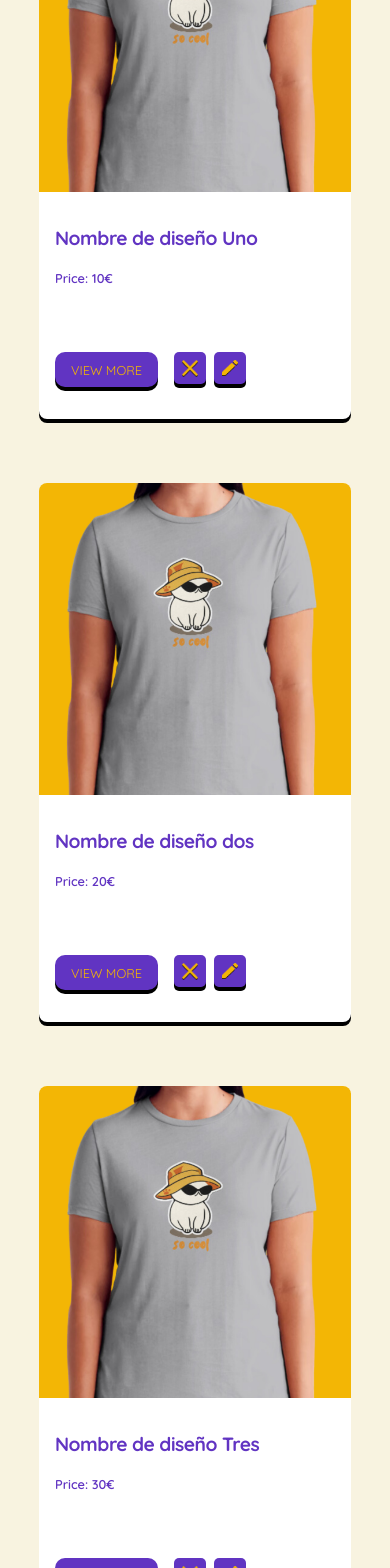
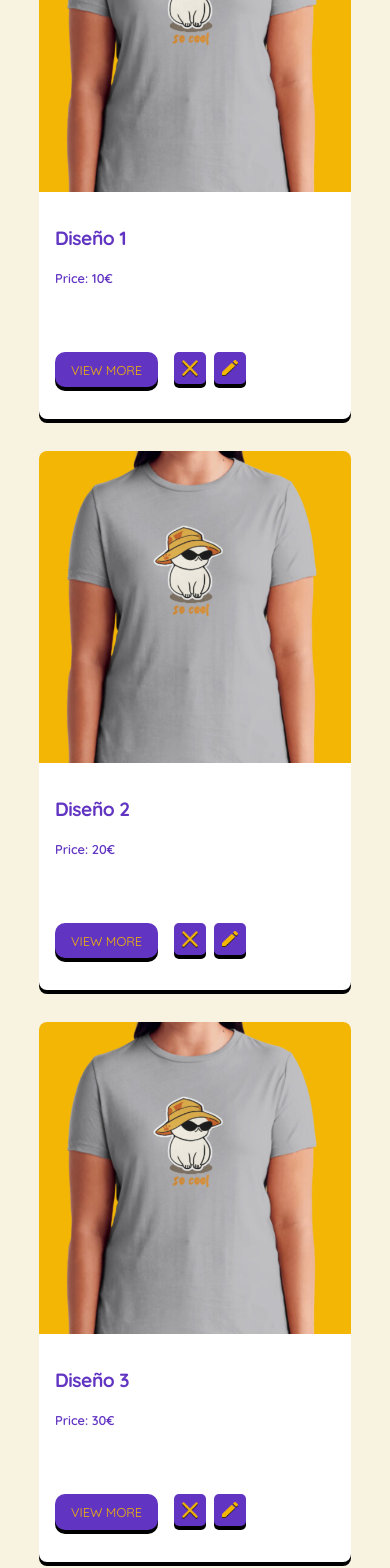
Before and after one commit to sophiawm/BerryGoods, a React (Vite) app: page /homepage in a window 390 px wide. Shown: the part 432-2000 px from the top of the page. Built offline with nearby package versions, Linux system fonts and the light colour scheme; data requests are answered from the project's data file.

Commit message:
update: stylestoresponsivecomplete

```diff
--- a/api/db.json
+++ b/api/db.json
@@ -23,8 +23,8 @@
   "products": [
     {
       "id": 1,
-      "name": "Nombre de diseño Uno",
-      "description":"Descripción del producto Uno",
+      "name": "Diseño 1",
+      "description":"Descripción del producto 1",
       "color": "#212121",
       "price": 10,
       "categoryId": 1,
@@ -38,13 +38,13 @@
 
     {
       "id": 2,
-      "name": "Nombre de diseño dos",
-      "description":"Descripción del producto dos",
+      "name": "Diseño 2",
+      "description":"Descripción del producto 2",
       "color": "#fff",
       "price": 20,
       "categoryId": 2,
       "images":"/src/assets/design2.png",
-       "formato":{
+      "formato":{
         "pixeles":"6000 × 3999",
         "in":"i20 × 13,3n",
         "formato":"jpg"
@@ -53,8 +53,8 @@
 
     {
       "id": 3,
-      "name": "Nombre de diseño Tres",
-      "description":"Descripción del producto Tres",
+      "name": "Diseño 3",
+      "description":"Descripción del producto 3",
       "color": "red",
       "price": 30,
       "categoryId": 6,
@@ -68,8 +68,8 @@
 
     {
       "id": 4,
-      "name": "Nombre de diseño Cuatro",
-      "description":"Descripción del producto Tres",
+      "name": "Diseño 4",
+      "description":"Descripción del producto 4",
       "color": "blue",
       "price": 30,
       "categoryId": 6,
--- a/src/components/ColorOptions.jsx
+++ b/src/components/ColorOptions.jsx
@@ -6,9 +6,11 @@ const ColorOptionsWrap = styled.div`
   display: flex;
   flex-direction: column;
   gap: 0.8rem;
+  margin: 1rem 0rem 2rem;
 `
 const ConbinationSelector = styled.h3`
-  font: normal 600 clamp(0.688rem, 0.455rem + 1.16vw, 1.5rem) 'Quicksans', sans-serif;
+  font-size: 1rem;
+  font-family: 'Quicksand';
   color: #6134C2;
 `
 
--- a/src/components/Header.jsx
+++ b/src/components/Header.jsx
@@ -19,7 +19,7 @@ const Navbar = () => {
     <Header>
       <Nav>
         <Logo>
-          <img src="src/assets/nav-logo.png" alt="Logo" />
+          <img src="../src/assets/nav-logo.png" alt="Logo" />
         </Logo>
         {menuOpen ? (
           <BurgerIcon onClick={toggleMenu}>
--- a/src/components/Login.jsx
+++ b/src/components/Login.jsx
@@ -31,6 +31,7 @@ const MainWrap = styled.main`
     "figure" auto
     "login"  auto
     / 1fr ;
+    font-family: 'Quicksand';
 `
 
 const LogoWrap = styled.figure`
--- a/src/components/ProductDisplay.jsx
+++ b/src/components/ProductDisplay.jsx
@@ -14,6 +14,13 @@ const ProductDisplayWrap = styled.section`
   width: 100vw;
   height: 65%;
   background-color: #F8F3E0 ;
+  font-family: 'Quicksand';
+  @media (max-width: 768px) {
+	width: 80vw;
+    display: flex;
+    flex-direction: column;
+    margin: 1rem 0rem 4rem;
+    }
 
 `
 const ProductDisplay__columns = styled.div`
@@ -29,17 +36,19 @@ const StoreNameContainer = styled.div`
   gap: 0.8rem;
 `
 const StoreName__title = styled.h1`
-  font: normal 600 clamp(2.063rem, 1.58rem + 2.41vw, 3.75rem) 'Quicksans', sans-serif;
+  font: normal 600 clamp(2.063rem, 1.58rem + 2.41vw, 3.75rem) 'Quicksand', sans-serif;
   color: #000;
 `
 
 const StoreName__subtitle = styled.p`
-  font: normal medium 19px/25px 'Poppins';
+  font: normal medium 19px/25px 'Quicksand';
   color: #000;
 `
 
 const ImageContainer = styled.picture`
-  background-color: none;
+  background-color: white;
+  padding: 0.5rem;
+  border-radius: 0.6rem;
   display: flex;
   width: 100%;
   max-width: 11rem;
@@ -51,12 +60,14 @@ const ImageEmbed = styled.img`
   object-fit: contain;
 `
 const GetProductName = styled(StoreName__title)`
-  font-size: clamp(1rem, 0.696rem + 1.52vw, 2.063rem) ;
+  font-size: 2rem;
   color: #6134C2;
+
 `
 
 const GetProductDescription = styled(GetProductName)`
-  font-size: clamp(0.688rem, 0.455rem + 1.16vw, 1.5rem);
+  font-size: 1.1rem;
+  font-family: 'Quicksand';
 `
 
 const GetProductCategory = styled(GetProductDescription)`
@@ -75,7 +86,7 @@ const ProductDisplay = () => {
           <StoreName__subtitle>Opened since 2019</StoreName__subtitle>
         </StoreNameContainer>
         <ImageContainer>
-          <ImageEmbed src={product.images} alt=''/>
+          <ImageEmbed src={product.images} alt='product'/>
         </ImageContainer>
       </ProductDisplay__columns>
 
--- a/src/components/ProductGallery.jsx
+++ b/src/components/ProductGallery.jsx
@@ -1,5 +1,5 @@
 import { useState } from 'react';
-import { ContainerProductGallery, ContainerSingleProductGallery, ProductImage, ContainerProductDetails,
+import { ContainerSingleProductGallery, ProductImage, ContainerProductDetails,
     ProductName, ProductCategory, ProductPrice, ContainerProductButtons,
     ButtonDetails, ButtonAction, ContainerButtonsActions, IconAction } from '../styles/ProductGallery.styled'
 import { useLoaderData, Link } from 'react-router-dom'
@@ -33,8 +33,6 @@ export default function ProductGallery(products) {
     <>
     {data.map(product => {
         return (
-            <ContainerProductGallery>
-
         <ContainerSingleProductGallery className="container-product-gallery">
                     <ProductImage className="product-image" src={product1} alt="Product Image"/>
                     <ContainerProductDetails className="container-product-details">
@@ -54,12 +52,9 @@ export default function ProductGallery(products) {
                     </ContainerButtonsActions>
                     </ContainerProductButtons>
         </ContainerSingleProductGallery>
-
-            </ContainerProductGallery>
         )
     })
     }
-
     </>
 );
 }
--- a/src/pages/login/Login.jsx
+++ b/src/pages/login/Login.jsx
@@ -12,13 +12,12 @@ const Login = ()=>{
 
     const handleSubmitForm = async (data)=>{
 
-
         let result = await fetch(`http://localhost:3000/users`)
         let users = await result.json()
 
         users.filter( user =>{
             if( data.email == user.userName && data.password == user.pass ){
-                navigate(`/products`)
+                navigate(`/homepage`)
             }else{
                 console.log("error en la contraseña o email")
             }
--- a/src/pages/login/login.module.css
+++ b/src/pages/login/login.module.css
@@ -4,6 +4,7 @@
     margin: 0;
     padding: 0;
     box-sizing: border-box;
+    font-family: 'Quicksand';
 }
 
 .loginFormContainer{
@@ -45,8 +46,9 @@
     color: #6134C2;
     font-weight: bold;
     width: 262px;
-    height: 48px;
+    height: 4rem;
     font-size: 1.5rem;
+    font-family: 'Quicksand';
     border-radius: .5rem;
     padding: .5em;
 }
--- a/src/pages/products/Dashboard.jsx
+++ b/src/pages/products/Dashboard.jsx
@@ -5,7 +5,7 @@ import Footer from '../../components/Footer';
 import Navbar from '../../components/Header';
 import MainButtons from '../../components/StoreMainButtons'
 import ShopInformationData from '../../components/ShopInformationData.jsx';
-import { DashboardBody, ShopDesignsContainer, WelcomeTitle, DateOpened, ProductNumber } from '../../styles/Dashboard.styled.jsx'
+import { ContainerProductGallery, DashboardBody, ShopDesignsContainer, WelcomeTitle, DateOpened, ProductNumber } from '../../styles/Dashboard.styled.jsx'
 import { useLoaderData} from 'react-router-dom'
 
 function Dashboard() {
@@ -19,7 +19,9 @@ function Dashboard() {
                 <WelcomeTitle>Daily Design</WelcomeTitle>
                 <DateOpened>Opened since 2019</DateOpened>
                 <ProductNumber>Products({products.length})</ProductNumber>
+                <ContainerProductGallery>
                 <ProductGallery products={products} />
+                </ContainerProductGallery>
                 <MainButtons />
             </ShopDesignsContainer>
             <ShopInformationData/>
--- a/src/styles/Dashboard.styled.jsx
+++ b/src/styles/Dashboard.styled.jsx
@@ -24,6 +24,20 @@ export const ShopDesignsContainer = styled.div`
     align-items: center;
     }
 `;
+export const ContainerProductGallery = styled.div`
+    width:60vw;
+    overflow-x: hidden;
+    display: flex;
+    flex-direction: row;
+    overflow-x: scroll;
+    margin: 0rem 2rem;
+    @media (max-width: 768px) {
+	width: 80vw;
+    display: flex;
+    flex-direction: column;
+    margin: 1rem 0rem;
+    }
+`;
 export const WelcomeTitle = styled.h1`
     margin: 2rem 0rem 0rem 3rem;
     font-size: 3rem;
--- a/src/styles/Footer.styled.jsx
+++ b/src/styles/Footer.styled.jsx
@@ -12,9 +12,10 @@ export const StyleFooter = styled.footer`
     height: 7.5rem;
 
     @media (max-width: 768px) {
-        flex-direction: column;}
+        flex-direction: column;
         height: 9.8125rem;
-
+        gap:1rem;
+    }
     .footer-logo{
     width: 6.25rem;
     height: 4.22413rem;
--- a/src/styles/ProductGallery.styled.jsx
+++ b/src/styles/ProductGallery.styled.jsx
@@ -1,18 +1,5 @@
 import styled from 'styled-components';
 
-export const ContainerProductGallery = styled.div`
-    width:60vw;
-    overflow-x: hidden;
-    display: flex;
-    flex-direction: row;
-    margin: 0rem 2rem;
-    @media (max-width: 768px) {
-	width: 80vw;
-    display: flex;
-    flex-direction: column;
-    margin: 1rem 0rem;
-    }
-`;
 
 export const ContainerSingleProductGallery = styled.div`
     font-family: 'Quicksand';
@@ -20,7 +7,7 @@ export const ContainerSingleProductGallery = styled.div`
     background-color: white;
     display: flex;
     flex-wrap: wrap;
-    width: 30vw;
+    width: 20vw;
     margin: 2rem 1rem;
     box-shadow: 0px 4px 0px #000;
     @media (max-width: 768px) {
```
